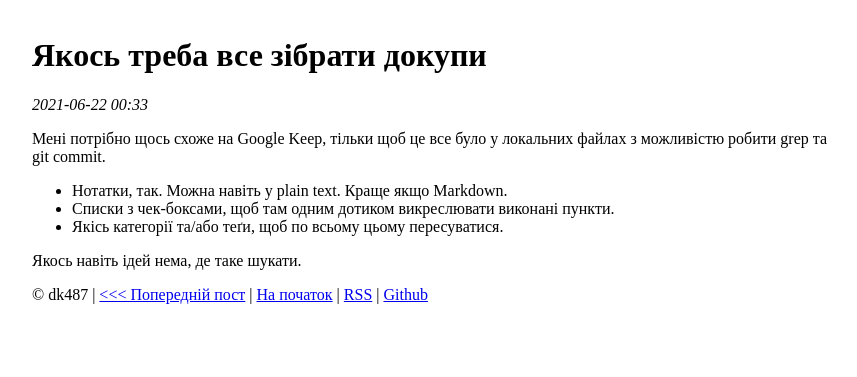
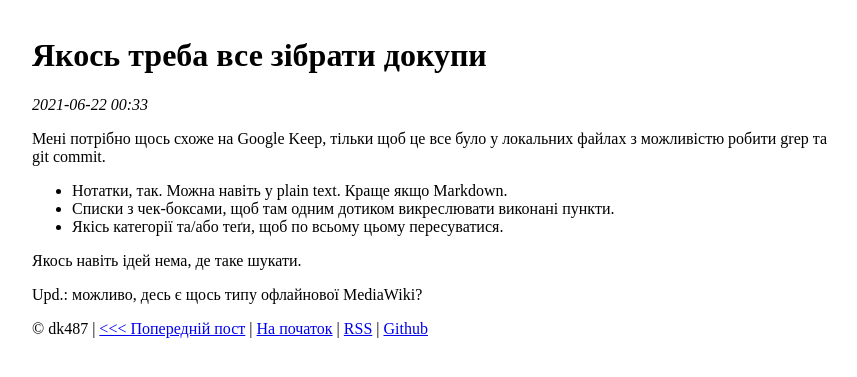
Before and after one commit to dk487/test.de.co.ua, a Jekyll site: the page built from _posts/2021-06-22-yakos-treba-vse-zibraty-dokupy.markdown, in a window 1280 px wide. Shown: the top 377 px of the page, without its empty margins (208-1065 px from the left). Built offline with Jekyll 4.4.1, drawn with Linux system fonts in a browser that asks for light colours.

Commit message:
Updated Yakos Treba Vse Zibraty Dokupy

```diff
--- a/_posts/2021-06-22-yakos-treba-vse-zibraty-dokupy.markdown
+++ b/_posts/2021-06-22-yakos-treba-vse-zibraty-dokupy.markdown
@@ -10,3 +10,5 @@ date: 2021-06-22 03:33:00 +03:00
 - Якісь категорії та/або теґи, щоб по всьому цьому пересуватися.
 
 Якось навіть ідей нема, де таке шукати.
+
+Upd.: можливо, десь є щось типу офлайнової MediaWiki?
```
